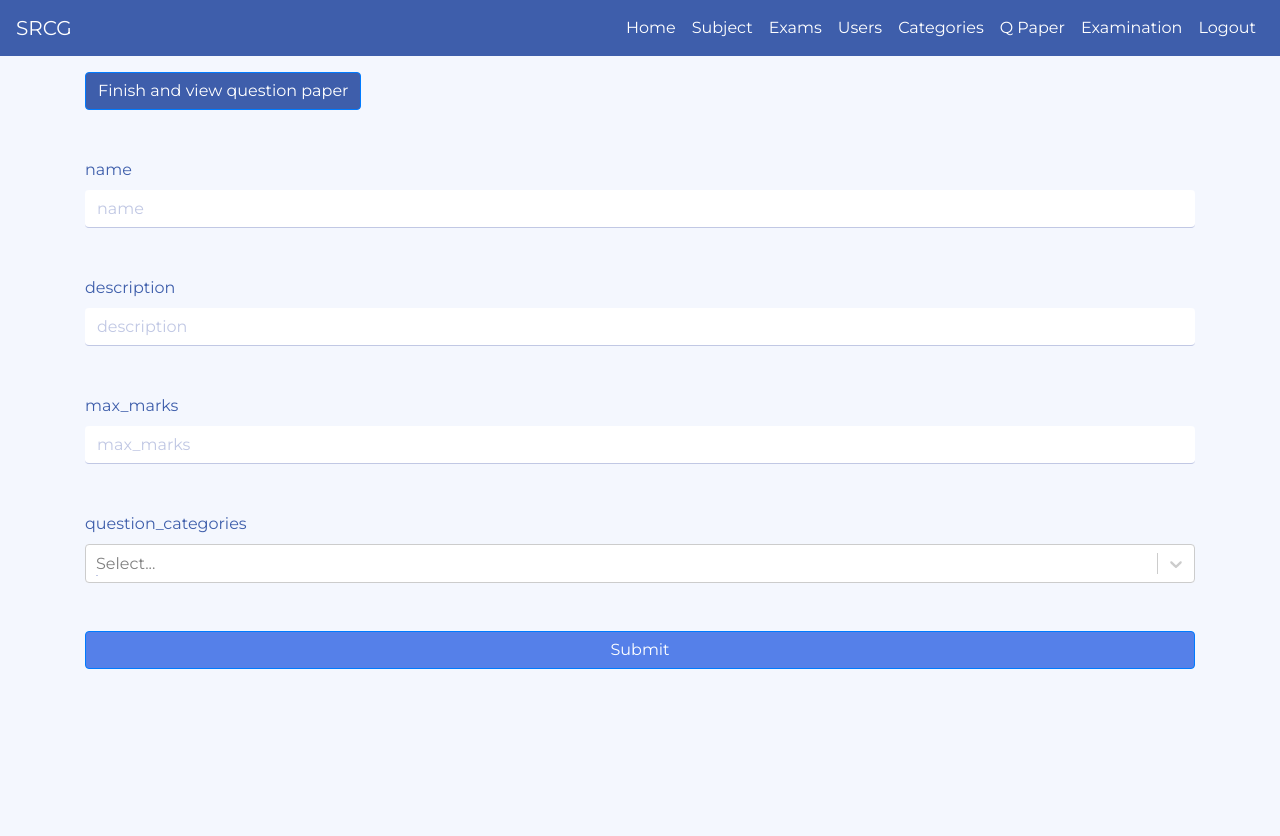
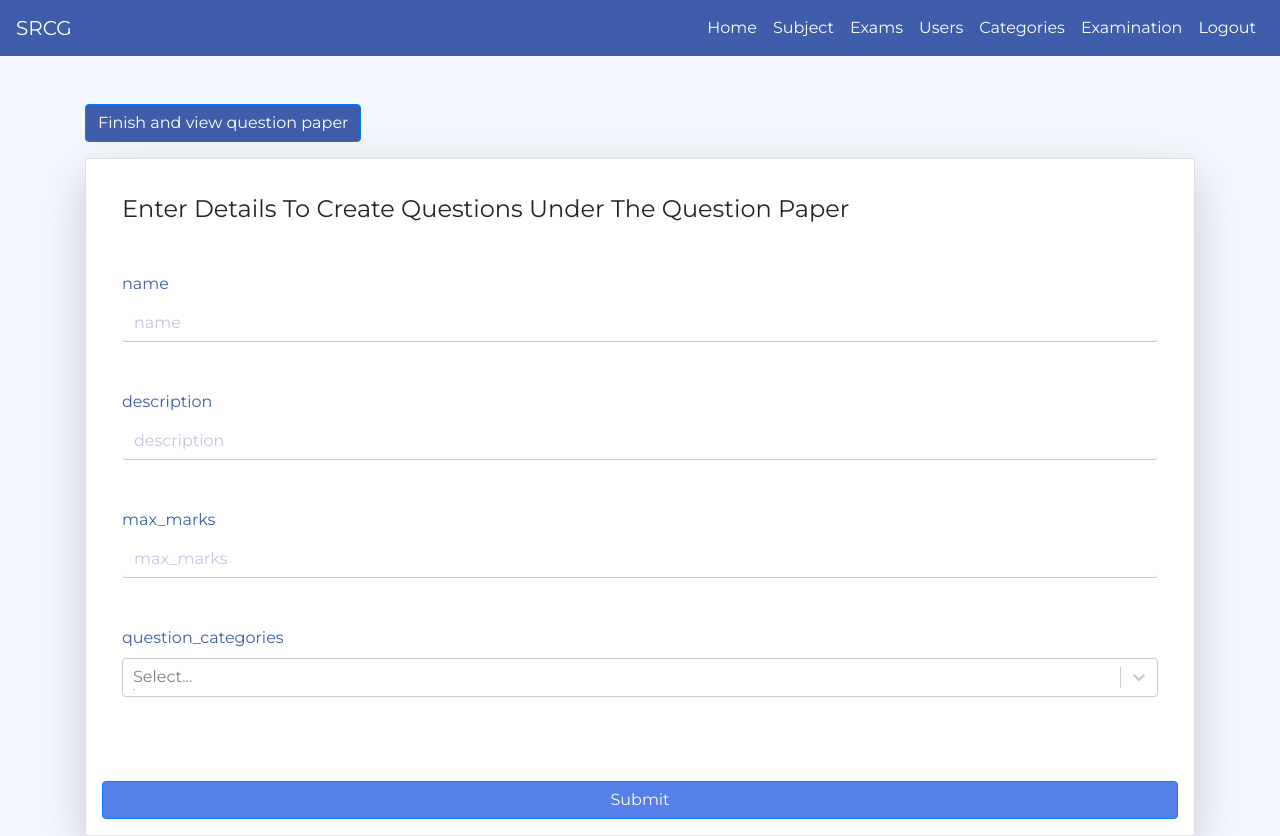
Before and after one commit to ajaidanial/exam_analyser_client, a React (Create React App) app: page /questions/create in a window 1280 px wide. Before the commit the page ends 800 px from the top, so only its background shows below. Built offline with nearby package versions, Linux system fonts and the light colour scheme; no server answers; sample sign-in values are in the browser's storage.

Commit message:
added a few things question paper detail pending

```diff
--- a/src/components/Navibar.js
+++ b/src/components/Navibar.js
@@ -13,7 +13,6 @@ export default class Navibar extends Component {
             <Nav.Link href="/exams">Exams</Nav.Link>
             <Nav.Link href="/members">Users</Nav.Link>
             <Nav.Link href="/categories">Categories</Nav.Link>
-            <Nav.Link href="/questionpapers">Q Paper</Nav.Link>
             <Nav.Link href="/examination/overview">Examination</Nav.Link>
             <Nav.Link
               onClick={(e) => {
--- a/src/pages/ExaminationOverview.js
+++ b/src/pages/ExaminationOverview.js
@@ -80,10 +80,15 @@ export default class ExaminationOverview extends Component {
                         <td
                           className="text-danger"
                           onClick={(e) => {
-                            alert(
-                              'question paper id: ' +
-                                examSubjectQuestionPaper.id
+                            // alert(
+                            //   'question paper id: ' +
+                            //     examSubjectQuestionPaper.id
+                            // )
+                            localStorage.setItem(
+                              'questionpaper_id',
+                              examSubjectQuestionPaper.id
                             )
+                            window.location.href = '/questionpapers/details'
                           }}
                         >
                           {examSubjectQuestionPaper.name}
@@ -91,9 +96,9 @@ export default class ExaminationOverview extends Component {
                       ) : (
                         <td
                           onClick={(e) => {
-                            alert(
-                              `exam id: ${examKey} subject id: ${subjectKey}`
-                            )
+                            // alert(
+                            //   `exam id: ${examKey} subject id: ${subjectKey}`
+                            // )
                             localStorage.setItem('exam_id', examKey)
                             localStorage.setItem('subject_id', subjectKey)
 
--- a/src/pages/QuestionCreate.js
+++ b/src/pages/QuestionCreate.js
@@ -1,7 +1,7 @@
 import React, { Component } from 'react'
 import { Input, AppSelect } from '../components/index'
 import { triggerSimpleAjax } from '../helpers/httpHelper'
-import { Button } from 'react-bootstrap'
+import { Button, Card } from 'react-bootstrap'
 
 export default class QuestionCreate extends Component {
   state = {
@@ -83,14 +83,20 @@ export default class QuestionCreate extends Component {
         })
       })
   }
+
   render() {
     let { inputData, errors, options } = this.state
     return (
       <div className="page-container">
-        <div className="container mt-3">
-          <Button className="bg-dblue" href="/questionpapers/details">
+        <div className="home-container container mt-5 ">
+          <Button className="bg-dblue mb-3" href="/questionpapers/details">
             Finish and view question paper
           </Button>
+          <Card className="shadow-lg p-3 mb-5 bg-white rounded">
+            <Card.Body>
+              <h4>
+                Enter Details To Create Questions Under The Question Paper
+              </h4>
               <Input
                 type="text"
                 name="name"
@@ -115,7 +121,6 @@ export default class QuestionCreate extends Component {
                 change={(e) => this.handleChange(e)}
                 errors={errors.max_marks}
               />
-
               <AppSelect
                 name="question_categories"
                 value={inputData.question_categories}
@@ -124,12 +129,14 @@ export default class QuestionCreate extends Component {
                 options={options.categories}
                 multiple={true}
               />
+            </Card.Body>
             <Button
               className="bg-blue btn-block mt-5"
               onClick={this.submitHandler}
             >
               Submit
             </Button>
+          </Card>
         </div>
       </div>
     )
--- a/src/pages/QuestionPaperCreate.js
+++ b/src/pages/QuestionPaperCreate.js
@@ -54,7 +54,9 @@ export default class SubjectsCreate extends Component {
       this.state.inputData
     )
       .then((response) => {
-        alert('Successfully created a question paper.')
+        alert(
+          'Successfully created a question paper. Now create questions under the question paper.'
+        )
         localStorage.setItem('questionpaper_id', response.id)
         window.location.href = '/questions/create'
       })
```
Lines whose indentation alone changed are shown as unchanged.
